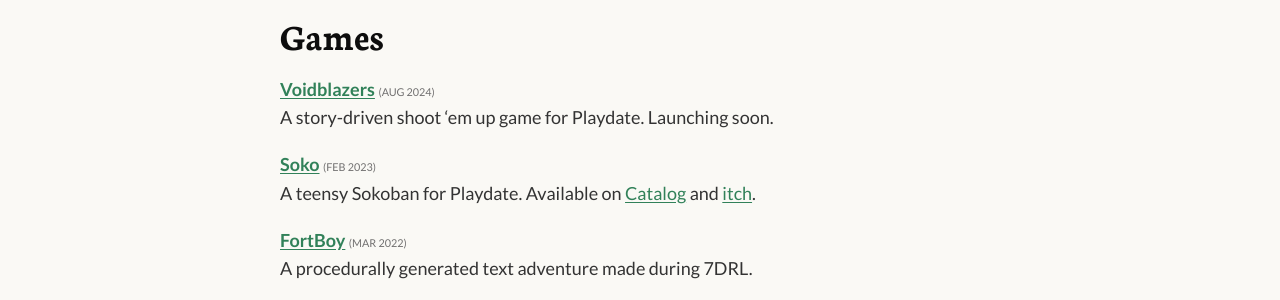
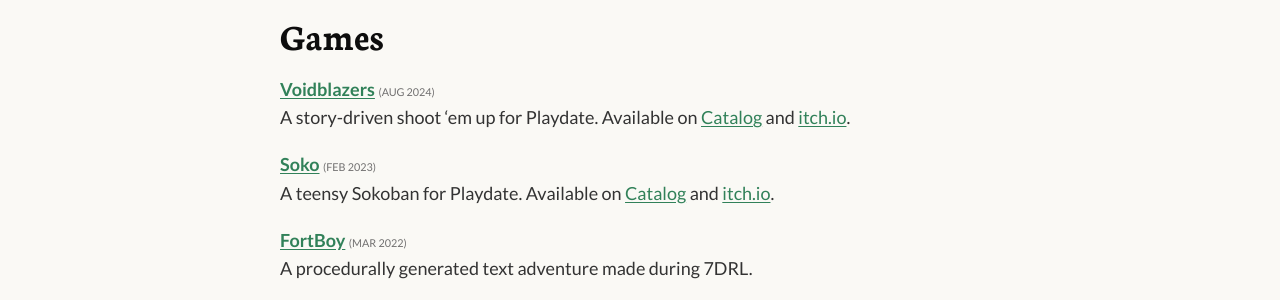
Before and after one commit to tkers/tkers.github.io, a Jekyll site: the page built from projects.md, in a window 1280 px wide. Shown: the part 406-706 px from the top of the page. Built offline with Jekyll 4.4.1, drawn with Linux system fonts in a browser that asks for light colours; our own code applies the rules of GitHub Pages for plain Markdown files.

Commit message:
Add links to Voidblazers

```diff
--- a/projects.md
+++ b/projects.md
@@ -13,10 +13,10 @@
 # Games
 
 **[Voidblazers](https://tkers.itch.io/voidblazers)** <small>(Aug 2024)</small>\
-A story-driven shoot 'em up game for Playdate. Launching soon.
+A story-driven shoot 'em up for Playdate. Available on [Catalog](https://play.date/games/voidblazers) and [itch.io](https://tkers.itch.io/voidblazers).
 
 **[Soko](https://play.date/games/soko)** <small>(Feb 2023)</small>\
-A teensy Sokoban for Playdate. Available on [Catalog](https://play.date/games/soko) and [itch](https://tkers.itch.io/soko).
+A teensy Sokoban for Playdate. Available on [Catalog](https://play.date/games/soko) and [itch.io](https://tkers.itch.io/soko).
 
 **[FortBoy](https://tkers.itch.io/fortboy)** <small>(Mar 2022)</small>\
 A procedurally generated text adventure made during 7DRL.
```
